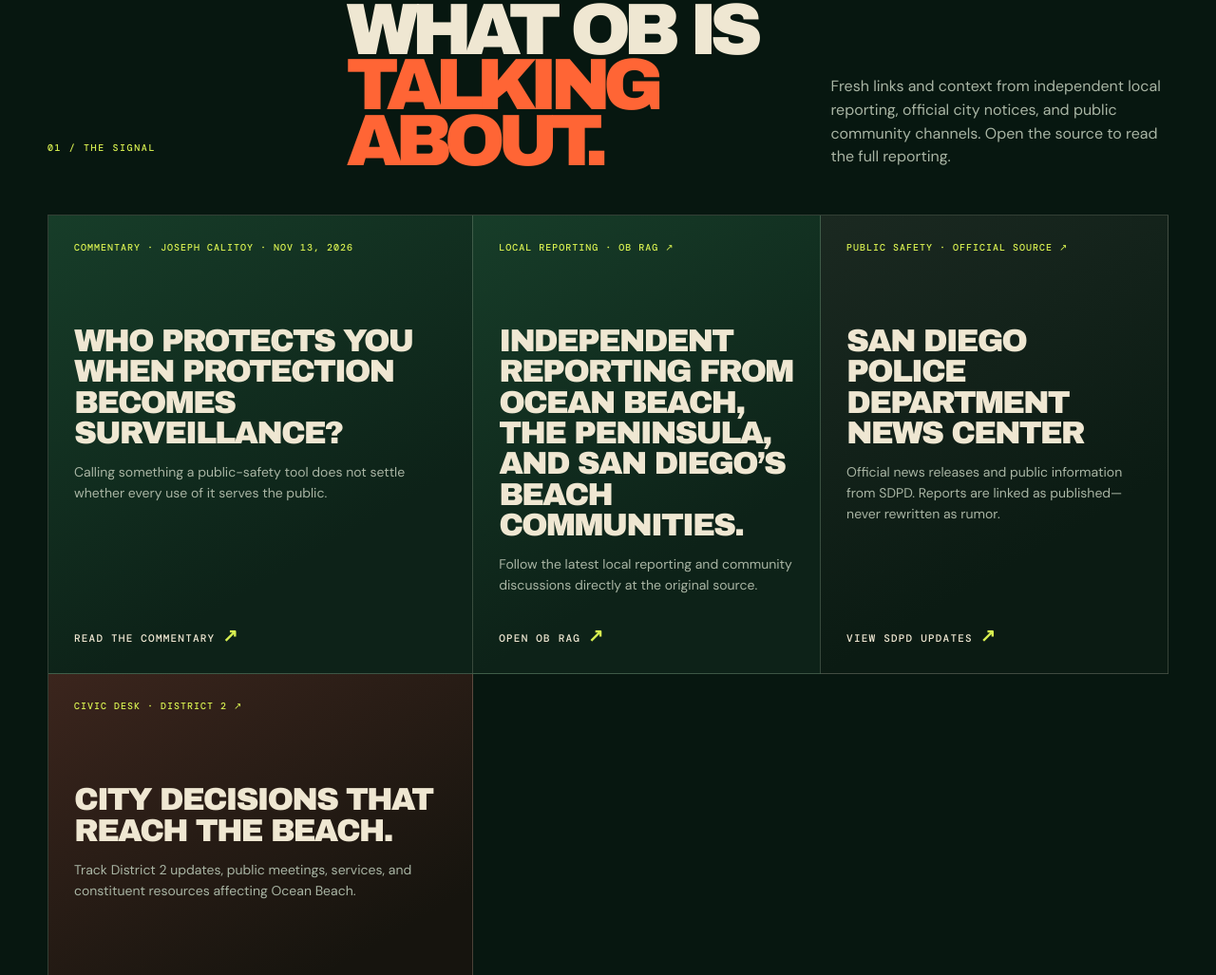
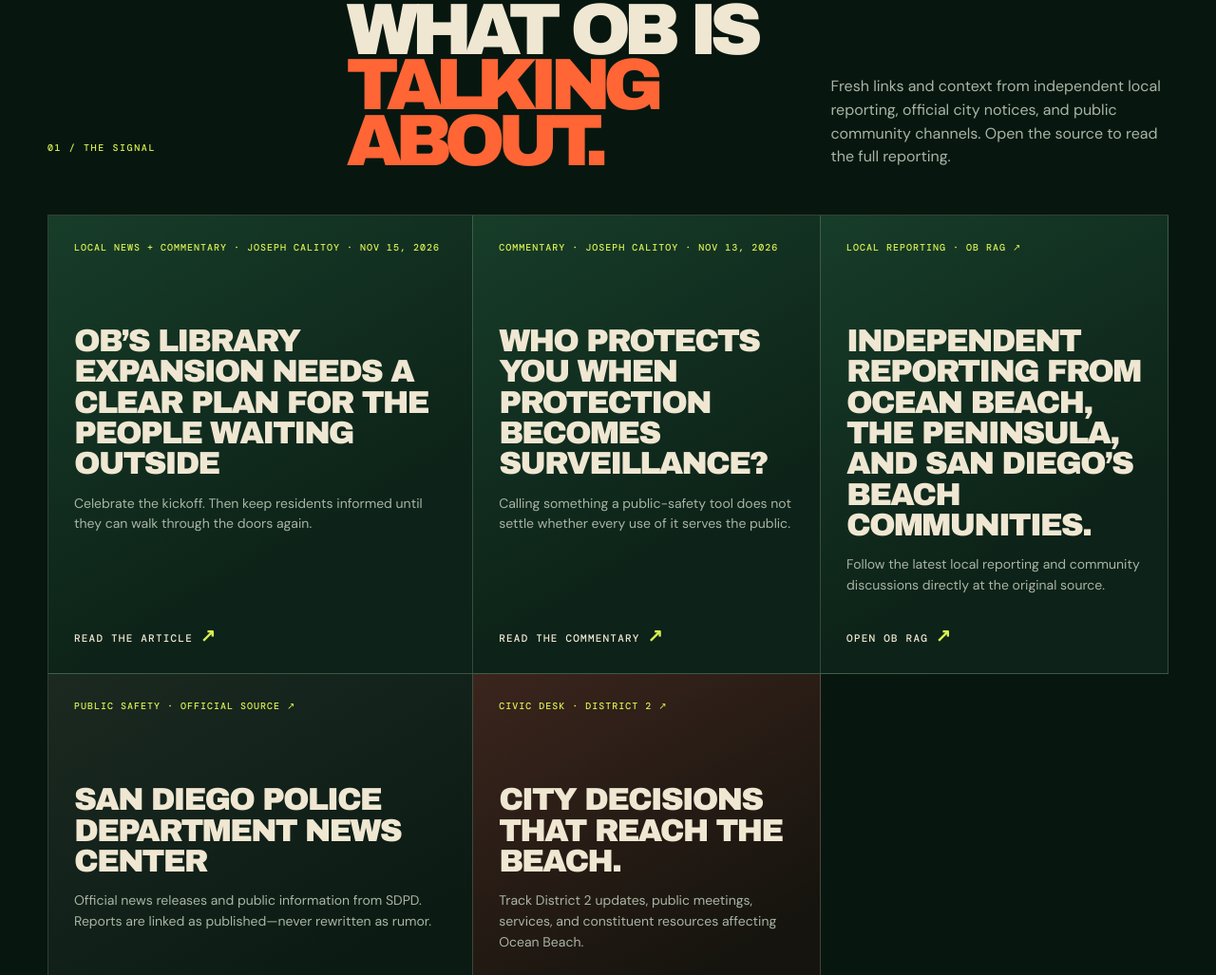
Before and after one commit to JoS727/Endof8, a plain HTML site: page index.html in a window 1280 px wide. Shown: the part 1035-2062 px from the top of the page at 95% size. Drawn offline with nearby package versions, Linux system fonts and the light colour scheme.

Commit message:
Feature approved library expansion article on Endof8

```diff
--- a/index.html
+++ b/index.html
@@ -56,6 +56,12 @@
         <p>Fresh links and context from independent local reporting, official city notices, and public community channels. Open the source to read the full reporting.</p>
       </div>
       <div class="story-grid">
+        <a class="story story--lead" href="commentary/ob-library-expansion-needs-a-clear-plan.html">
+          <span class="story-meta">LOCAL NEWS + COMMENTARY · JOSEPH CALITOY · NOV 15, 2026</span>
+          <h3>OB’s Library Expansion Needs a Clear Plan for the People Waiting Outside</h3>
+          <p>Celebrate the kickoff. Then keep residents informed until they can walk through the doors again.</p>
+          <span class="story-link">READ THE ARTICLE <b>↗</b></span>
+        </a>
         <a class="story story--lead" href="commentary/who-protects-you-when-protection-becomes-surveillance.html">
           <span class="story-meta">COMMENTARY · JOSEPH CALITOY · NOV 13, 2026</span>
           <h3>Who Protects You When Protection Becomes Surveillance?</h3>
```
